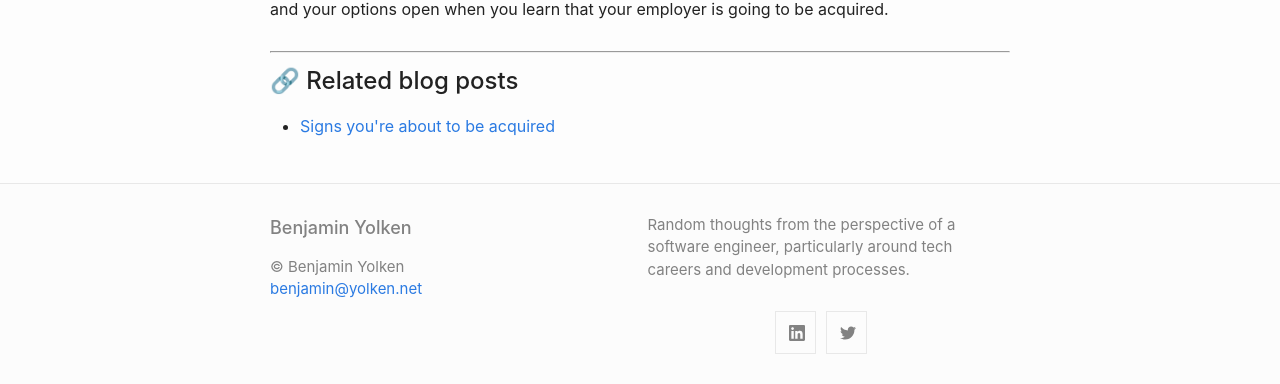
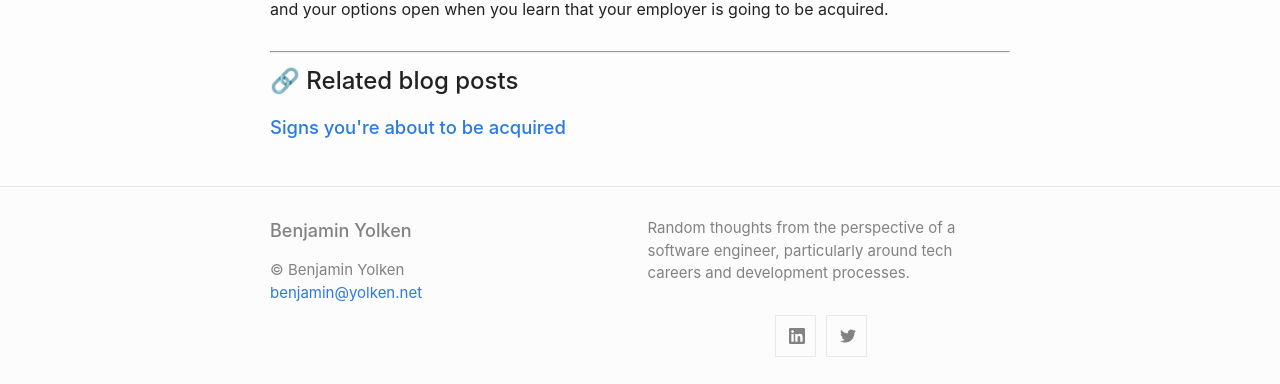
Before and after one commit to yolken/yolken-blog, a Jekyll site: the page built from site/_posts/2020-12-06-how-acquisitions-work.md, in a window 1280 px wide. Shown: the part 5706-6090 px from the top of the page. Built offline with Jekyll 4.4.1, drawn with Linux system fonts in a browser that asks for light colours.

Commit message:
Improve layout of related posts

```diff
--- a/site/_layouts/post.html
+++ b/site/_layouts/post.html
@@ -30,14 +30,20 @@ layout: default
   <div class="post-related">
     <hr />
     <h1>🔗 Related blog posts</h1>
-    <ul>
+    <ul class="related-post-list">
       {% for related_post in page.related_posts %}
         {% assign related_post_url = "/blog/" | append: related_post.slug %}
         {% assign matches = 0 %}
         {% for post in site.posts %}
           {% if post.url == related_post_url %}
-            <li><a href="{{ post.url }}">{{ post.title }}</a></li>
-            {% assign matches = matches | plus: 1 %}
+            <li>
+              <h4 class="post-header">
+                <a class="post-link" href="{{ post.url | relative_url }}">
+                  {{ post.title | escape }}
+                </a>
+              </h4>
+              {% assign matches = matches | plus: 1 %}
+            </li>
           {% endif %}
         {% endfor %}
         {% unless matches == 1 %}
--- a/site/_sass/minima/_layout.scss
+++ b/site/_sass/minima/_layout.scss
@@ -223,6 +223,24 @@
   }
 }
 
+.related-post-list {
+  margin-left: 0;
+  list-style: none;
+
+  h4 {
+    margin: 0;
+  }
+
+  .post-link {
+
+    @include relative-font-size(1.15);
+
+    @media screen and (min-width: $on-large) {
+      @include relative-font-size(1.15);
+    }
+  }
+}
+
 .post-meta {
   font-size: $small-font-size;
   color: $grey-color;
```
